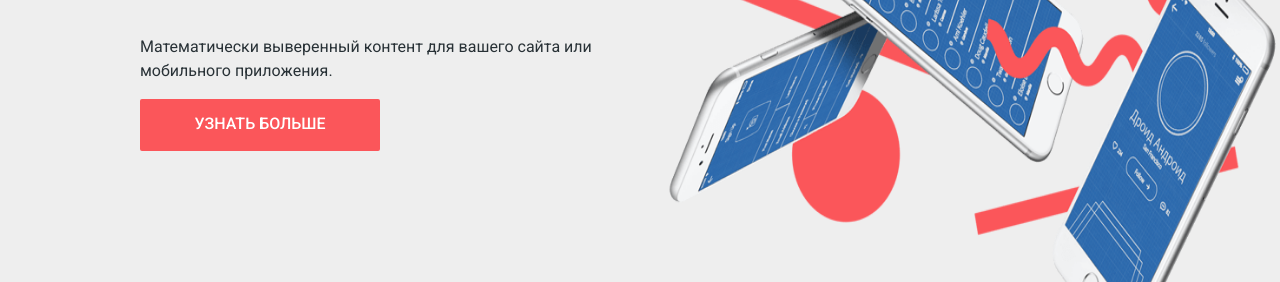
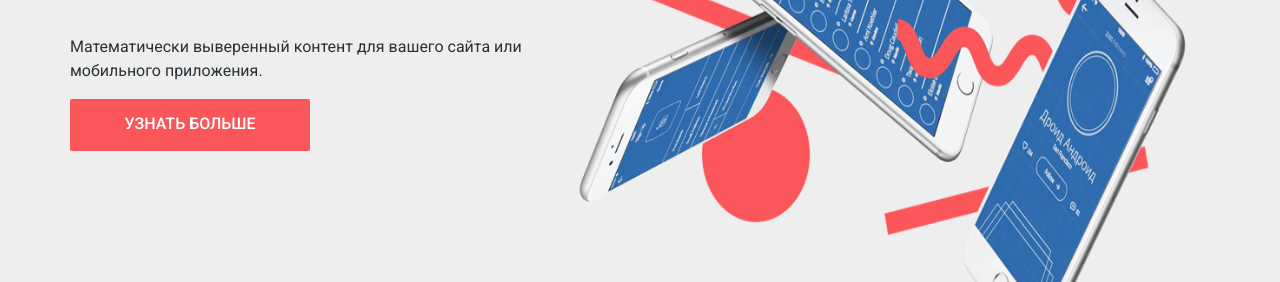
Before and after one commit to YuliyaTorgasheva/87613-nerds, a plain HTML site: page index.html in a window 1280 px wide. Shown: the part 250-532 px from the top of the page. Drawn offline with Linux system fonts and the light colour scheme.

Commit message:
Разметка страницы

```diff
--- a/css/style.css
+++ b/css/style.css
@@ -1,7 +1,7 @@
 body,html {
   margin: 0;
   padding: 0;
-  width:1440px;
+  min-width:1160px;
 
   font-family: "Roboto", Arial, sans-serif;
   font-size: 14px;
@@ -71,6 +71,7 @@ a {
 
   width:100%;
 }
+
 .sliders,
 .inner-page-header {
   margin: 0;
@@ -80,13 +81,13 @@ a {
 .sliders-wrapper {
  margin: 0 auto;
   padding:0;
-  width:1440px;
+/*  width:1440px;*/
 }
 
 .container {
   margin: 0 auto;
-  padding:0;
-  width:1160px;
+  padding:0 10px;
+  width:1140px;
 }
 .sliders .container {
   height:470px;
```
